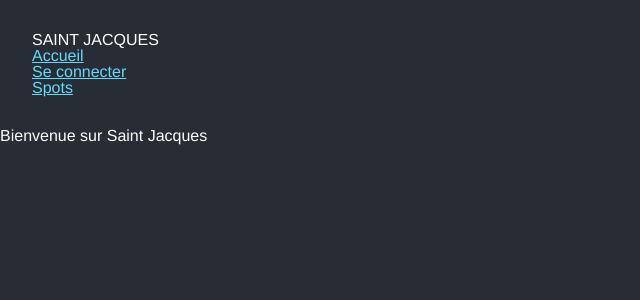
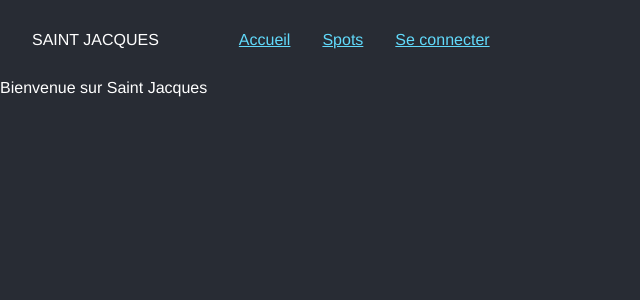
Before and after one commit to scaule/saint-jacques, a React (Create React App) app in the folder client/: page / in a window 1280 px wide. Shown: the top 300 px of the page, without its empty margins (0-640 px from the left). Built offline with nearby package versions, Linux system fonts and the light colour scheme.

Commit message:
Add basic style on header

```diff
--- a/client/src/components/Header.jsx
+++ b/client/src/components/Header.jsx
@@ -1,14 +1,18 @@
 import React from "react";
-import { Link } from "react-router-dom";
+import { NavLink } from "react-router-dom";
 
 const Header = (props) => {
   const { pages } = props;
 
   const menu = Object.keys(pages).map((key, index) => (
     <li key={index}>
-      <Link to={`${process.env.PUBLIC_URL}${pages[key].path}`}>
+      <NavLink
+        exact={true}
+        to={`${process.env.PUBLIC_URL}${pages[key].path}`}
+        activeClassName="active"
+      >
         {pages[key].label}
-      </Link>
+      </NavLink>
     </li>
   ));
 
@@ -16,7 +20,7 @@ const Header = (props) => {
     <header className="header">
       <span className="header__brand">Saint Jacques</span>
       <nav>
-        <ul>{menu}</ul>
+        <ul className="header__menu">{menu}</ul>
       </nav>
     </header>
   );
--- a/client/src/settings/routes.js
+++ b/client/src/settings/routes.js
@@ -9,16 +9,16 @@ export default {
     component: Home,
     guard: false,
   },
+  spots: {
+    path: "/spots",
+    label: "Spots",
+    component: Spots,
+    guard: true,
+  },
   login: {
     path: "/login",
     label: "Se connecter",
     component: Login,
     guard: false,
   },
-  spots: {
-    path: "/spots",
-    label: "Spots",
-    component: Spots,
-    guard: true,
-  },
 };
--- a/client/src/styles/components/header.scss
+++ b/client/src/styles/components/header.scss
@@ -1,7 +1,19 @@
 .header {
   padding: 2rem;
+  display: flex;
+  flex-wrap: wrap;
 
   &__brand {
     text-transform: uppercase;
   }
+
+  &__menu {
+    display: flex;
+    flex-wrap: wrap;
+    margin-left: 4rem;
+  }
+
+  &__menu li {
+    margin: 0 1rem;
+  }
 }
```
